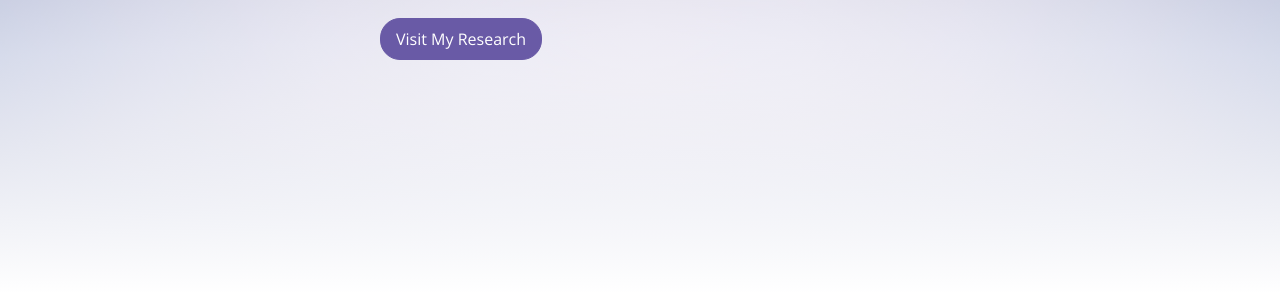
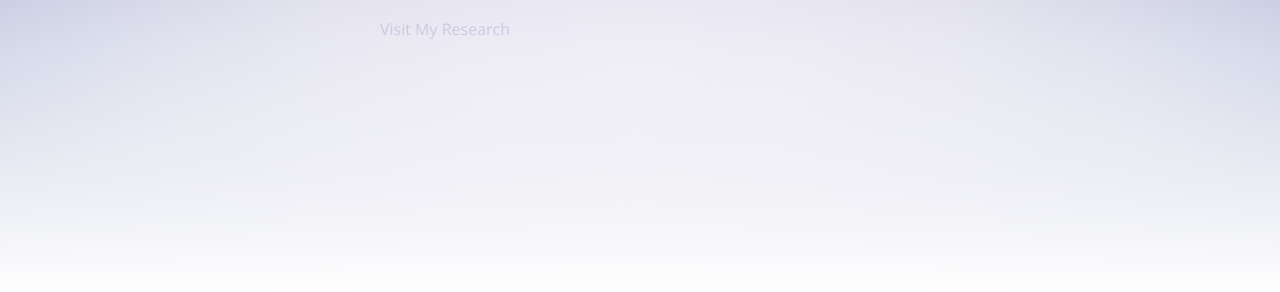
Before and after one commit to azd-rzzd/azd-rzzd.github.io, a website: page index.html in a window 1280 px wide. Shown: the part 505-797 px from the top of the page. Drawn offline with nearby package versions, Linux system fonts and the light colour scheme; a web font is replaced by a local one.

Commit message:
Update index.html

```diff
--- a/index.html
+++ b/index.html
@@ -56,7 +56,8 @@
             </h1>
             <p class="header-subtitle">Welcome to my page!</p>
 
-            <button class="btn btn-primary">Visit My Research</button>
+            <!--<button class="btn btn-primary">Visit My Research</button>-->
+			<a href="#publication">Visit My Research</a>
         </div>
     </header><!-- end of page header -->
 
```
